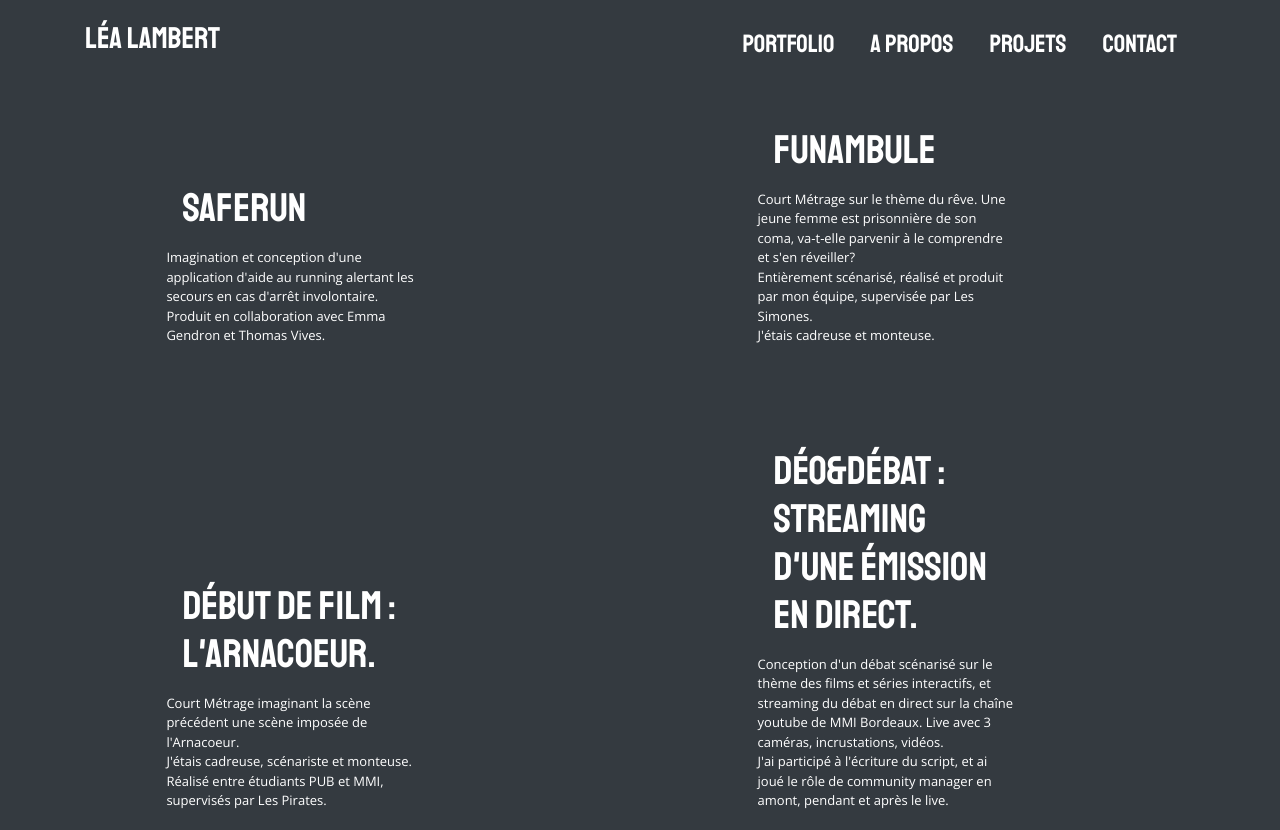
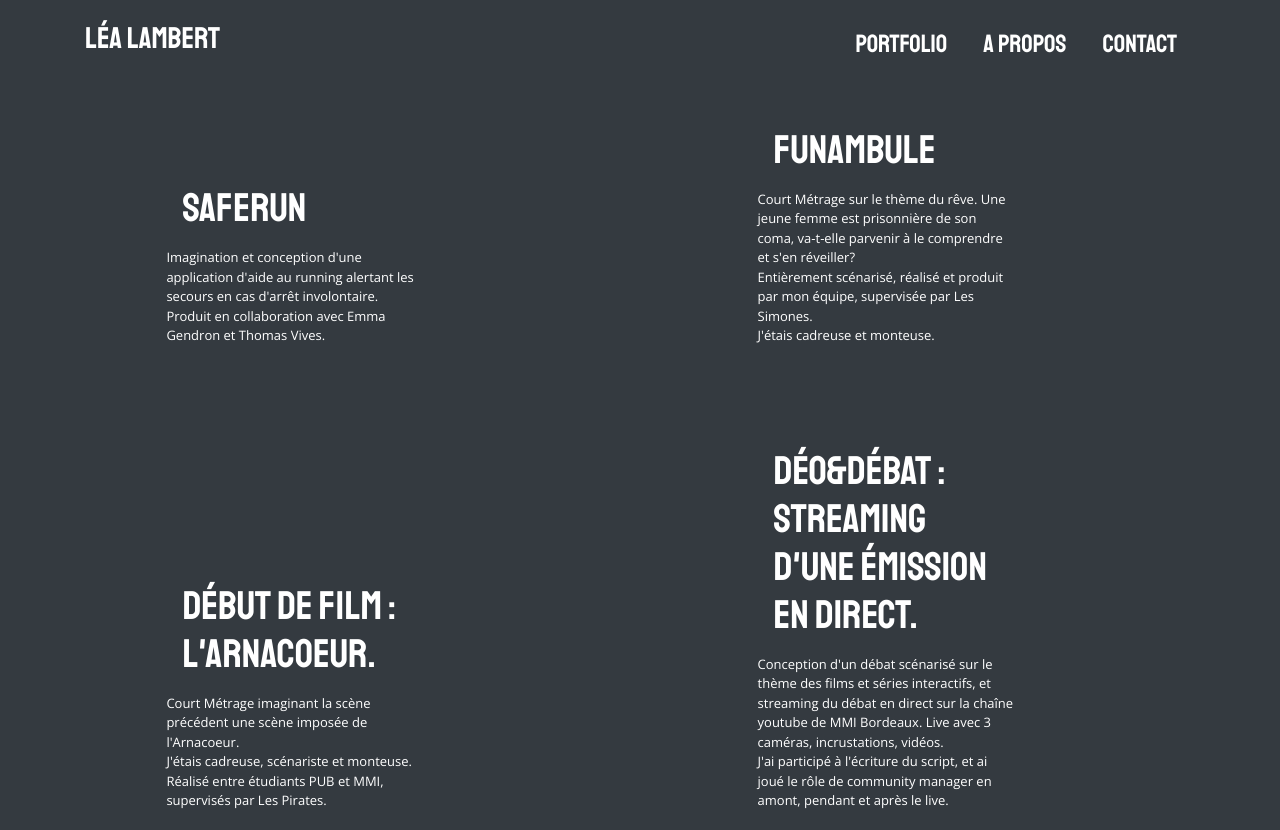
Before and after one commit to leainasfs/lealambert, a plain HTML site: page projets.html in a window 1280 px wide. Shown: the top 830 px of the page. Drawn offline with nearby package versions, Linux system fonts and the light colour scheme.

Commit message:
bah ouais

```diff
--- a/projets.html
+++ b/projets.html
@@ -38,8 +38,8 @@
                 <li class="nav-item">
                     <a class="nav-link" href="index.html#about">A Propos</a>
                 </li>
-                 <li class="nav-item">
-                    <a class="nav-link " href="projets.html">Projets</a>
+ <!--                 <li class="nav-item">
+                    <a class="nav-link " href="projets.html">Projets</a> -->
                 </li>
                 <li class="nav-item">
                     <a class="nav-link" href="index.html#contact">Contact</a>
```
Also changed, not shown: index.html (+1 -1 lines), portfolio.html (+2 -2 lines).
